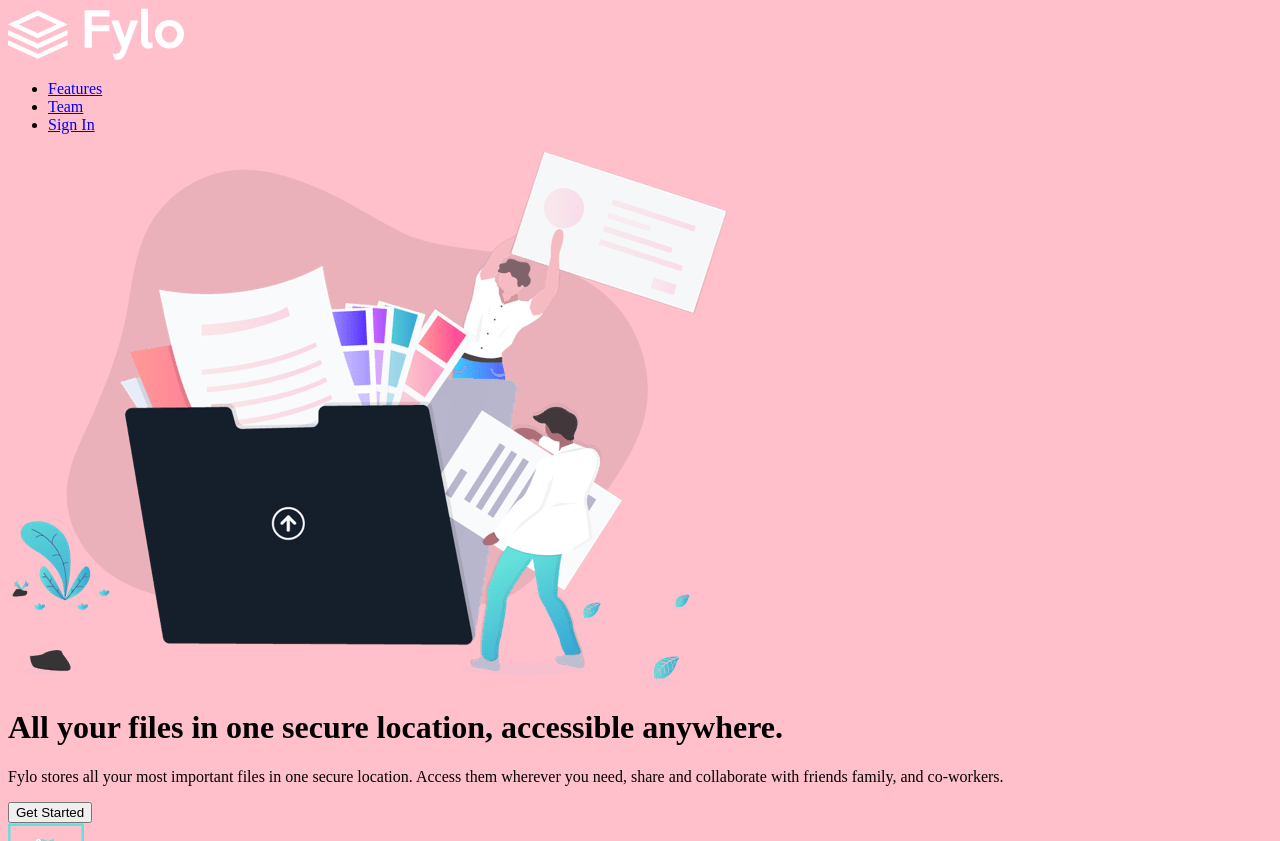
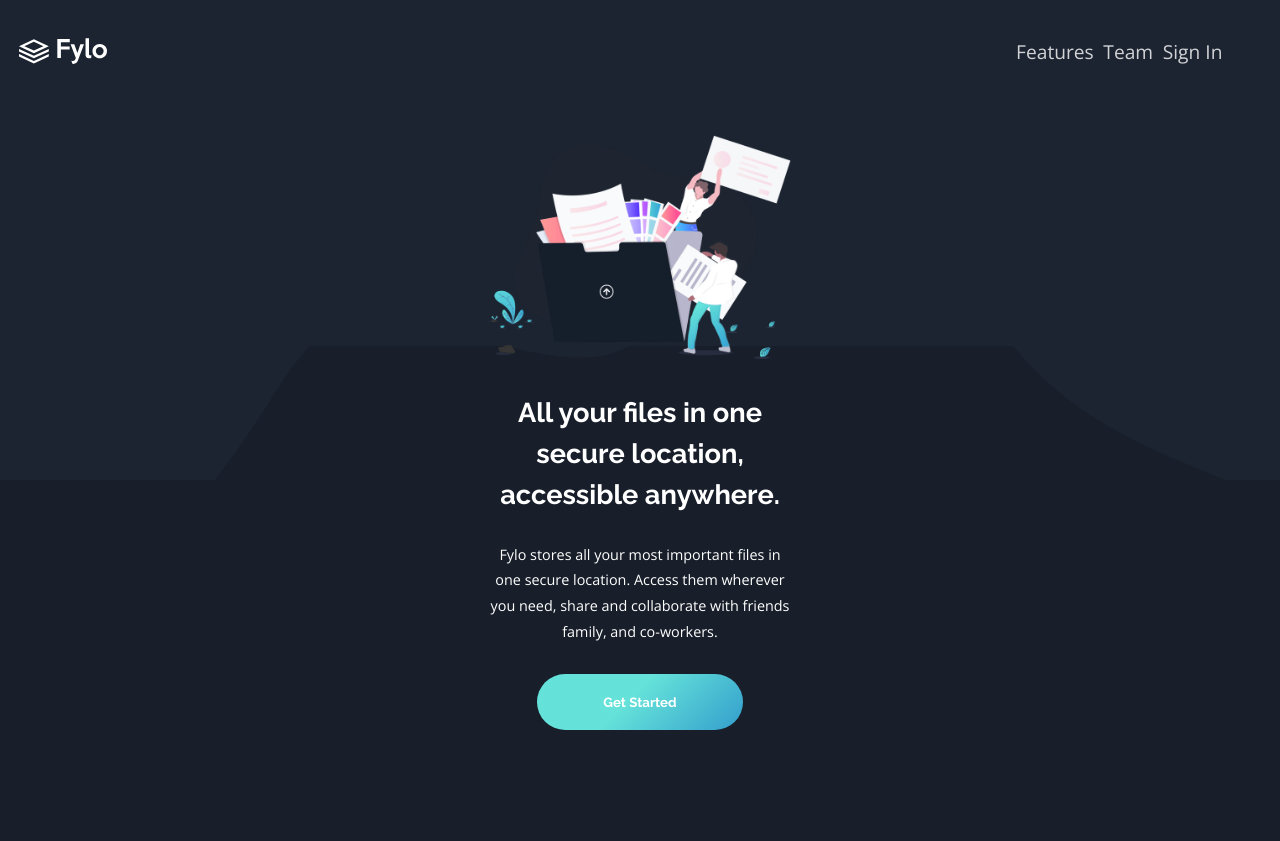
Before and after one commit to nkirukka/fylo-dark-theme-landing-page, a plain HTML site: page index.html in a window 1280 px wide. Shown: the top 841 px of the page. Drawn offline with nearby package versions, Linux system fonts and the light colour scheme.

Commit message:
Add some styles

```diff
--- a/index.html
+++ b/index.html
@@ -12,27 +12,37 @@
 </head>
 
 <body>
-  <nav>
+ <div class="header">
+   <!-- Navigation -->
+   <nav>
     <div class="nav-brand">
-      <img src="./images/logo.svg" alt="">
+      <img src="./images/logo.svg" alt="Logo">
     </div>
     <ul class="nav-links">
-      <li><a href="#">Features</a></li>
-      <li><a href="#">Team</a></li>
-      <li><a href="#">Sign In</a></li>
+      <li class="nav-item"><a href="#">Features</a></li>
+      <li class="nav-item"><a href="#">Team</a></li>
+      <li class="nav-item"><a href="#">Sign In</a></li>
     </ul>
   </nav>
+
   <header>
     <div class="intro-img">
-      <img src="./images/illustration-intro.png" alt="">
+      <img src="./images/illustration-intro.png" class="illustration" alt="illustration">
     </div>
     <div class="intro-info">
       <h1>All your files in one secure location, accessible anywhere.</h1>
       <p> Fylo stores all your most important files in one secure location. Access them wherever
         you need, share and collaborate with friends family, and co-workers.</p>
-      <button>Get Started</button>
+      <button class="cta">Get Started</button>
     </div>
   </header>
+ </div>
+
+ <div class="curvy-bg">
+  <img src="./images/bg-curvy-mobile.svg" alt="Curvy background">
+  <div class="curvy-half"></div>
+ </div>
+
   <!--What company offers-->
   <div class="offers-wrapper">
     <div class="access">
@@ -63,7 +73,7 @@
 
   <!--Productive section-->
   <div class="productive-wrapper">
-    <img src="./images/illustration-stay-productive.png" alt="">
+    <img src="./images/illustration-stay-productive.png" class="illustration" alt="">
     <h3>Stay productive, wherever you are</h3>
     <p>Never let location be an issue when accessing your files. Fylo has you covered for all of your file storage
       needs.</p>
@@ -115,7 +125,7 @@
     <p>It only takes a minute to sign up and our free starter tier is extremely generous. If you have any
       questions, our support team would be happy to help you.</p>
   <input type="text" name="" id="" placeholder="email@example.com">
-  <button>Get Started For Free</button>
+  <button class="cta">Get Started For Free</button>
 </div>
 <footer>
   <img src="./images/logo.svg" alt="">
@@ -125,9 +135,9 @@
     <!-- Dont know yet if the icons should be in list-style-img or spans -->
   <!-- Google best way to display get-in-touch icons in footer -->
     <ul>
-    <li>Lorem ipsum dolor sit amet, consectetur adipiscing elit, sed do eiusmod tempor incididunt ut labore et dolore magna aliqua</li>
-    <li>+1-543-123-4567</li>
-    <li>example@fylo.com</li>
+    <li> <span><img src="./images/icon-location.svg" alt=""></span> Lorem ipsum dolor sit amet, consectetur adipiscing elit, sed do eiusmod tempor incididunt ut labore et dolore magna aliqua</li>
+    <li> <span><img src="./images/icon-phone.svg" alt=""></span> +1-543-123-4567</li>
+    <li> <span><img src="./images/icon-email.svg" alt=""></span> example@fylo.com</li>
   </ul>
   </div>
 
--- a/styles.css
+++ b/styles.css
@@ -1,7 +1,167 @@
-body{
-    background-color: pink;
+/* Google font: Raleway */
+@import url("https://fonts.googleapis.com/css2?family=Raleway:wght@400;700&display=swap");
+
+/* Google font: Open Sans */
+@import url("https://fonts.googleapis.com/css2?family=Open+Sans:wght@400;700&display=swap");
+
+:root {
+  /* Primay */
+  --dark-blue-intro: hsl(217, 28%, 15%);
+  --main-bg: hsl(218, 28%, 13%);
+  --footer-bg: hsl(216, 53%, 9%);
+  --reviews-bg: hsl(219, 30%, 18%);
+
+  /* Accent */
+  --cyan-gradient: hsl(176, 68%, 64%);
+  --blue-gradient: hsl(198, 60%, 50%);
+  --error-clr: hsl(0, 100%, 63%);
+
+  /* Neutral */
+  --white: hsl(0, 0%, 100%);
+
+  /* Typography */
+  --body-font-size: 1.2em;
+  --body-font-family: "Open Sans", sans-serif;
+  --head-btn-nav-ff: "Raleway", sans-serif;
 }
 
+* {
+  margin: 0;
+  padding: 0;
+  box-sizing: border-box;
+  list-style: none;
+  text-decoration: none;
+}
+body,
+html {
+  overflow-x: hidden;
+}
+body {
+  background-color: var(--main-bg);
+  color: var(--white);
+  font-size: var(--body-font-size);
+  font-family: var(--body-font-family);
+}
 
-.attribution { font-size: 11px; text-align: center; }
-.attribution a { color: hsl(228, 45%, 44%); }
+/* Typography */
+h1,
+h2,
+h3,
+h4,
+h5,
+.cta {
+  font-family: var(--head-btn-nav-ff);
+  font-weight: 700;
+}
+p{
+    font-size: 0.9rem;
+    line-height: 1.8em;
+}
+.header {
+  background-color: var(--dark-blue-intro);
+}
+nav {
+  display: flex;
+  justify-content: space-between;
+  padding-top: 2em;
+  margin-bottom: 2em;
+  margin-left: 1em;
+  margin-right: 3em;
+}
+.nav-brand {
+  transform: scale(0.5);
+  transform-origin: 0 0;
+}
+.nav-links {
+  display: flex;
+  justify-content: space-between;
+  margin-left: -1em;
+  opacity: 0.8;
+}
+.nav-item + .nav-item {
+  margin-left: 0.5em;
+}
+.nav-item a {
+  color: var(--white);
+  font-weight: 400;
+  white-space: nowrap;
+}
+header {
+  position: relative;
+  z-index: 1;
+  display: flex;
+  flex-direction: column;
+  justify-content: center;
+  text-align: center;
+  margin: 0 auto;
+  max-width: 302px;
+}
+header h1 {
+  font-size: 1.7rem;
+  line-height: 1.5em;
+  margin: 1em -0.5em;
+}
+header p {
+  margin-bottom: 2em;
+}
+.illustration {
+  width: 100%;
+}
+.cta {
+  max-width: 60vw;
+  background: var(--cyan-gradient);
+  background: linear-gradient(
+    135deg,
+    var(--cyan-gradient) 45%,
+    var(--blue-gradient) 100%
+  );
+  color: var(--white);
+  border: none;
+  border-radius: 3em;
+  padding: 1.5em 5em;
+  margin: 0 auto;
+}
+.curvy-bg img {
+  position: relative;
+  width: 100%;
+  height: 30%;
+  object-fit: cover;
+}
+.curvy-bg .curvy-half {
+  width: 100%;
+  height: 70%;
+  margin-top: -1em;
+  background-color: var(--main-bg);
+}
+.curvy-bg {
+  position: absolute;
+  top: 18em;
+  width: 100vw;
+  height: 61.5vh;
+}
+.offers-wrapper {
+  margin: 9em 2em;
+ text-align: center;
+}
+.offers-wrapper img{
+    width: 19%;
+    margin-bottom: 1em;
+}
+.offers-wrapper h2{
+    font-size: 1.3rem;
+    margin-bottom: .5em;
+}
+.access,
+.security,
+.collaboration,
+.store{
+    margin-bottom: 3.9em;
+}
+
+.attribution {
+  font-size: 11px;
+  text-align: center;
+}
+.attribution a {
+  color: hsl(228, 45%, 44%);
+}
```
